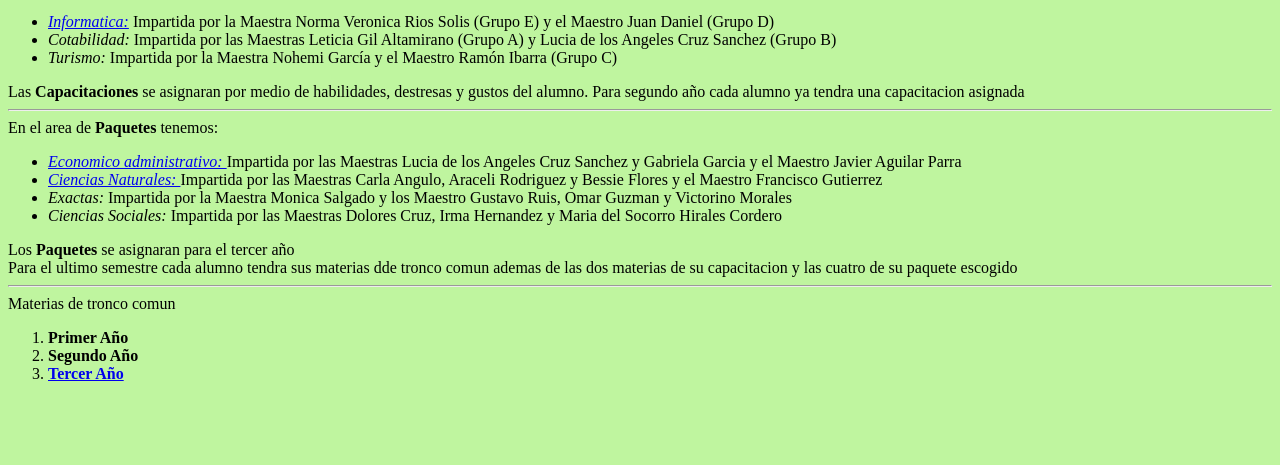
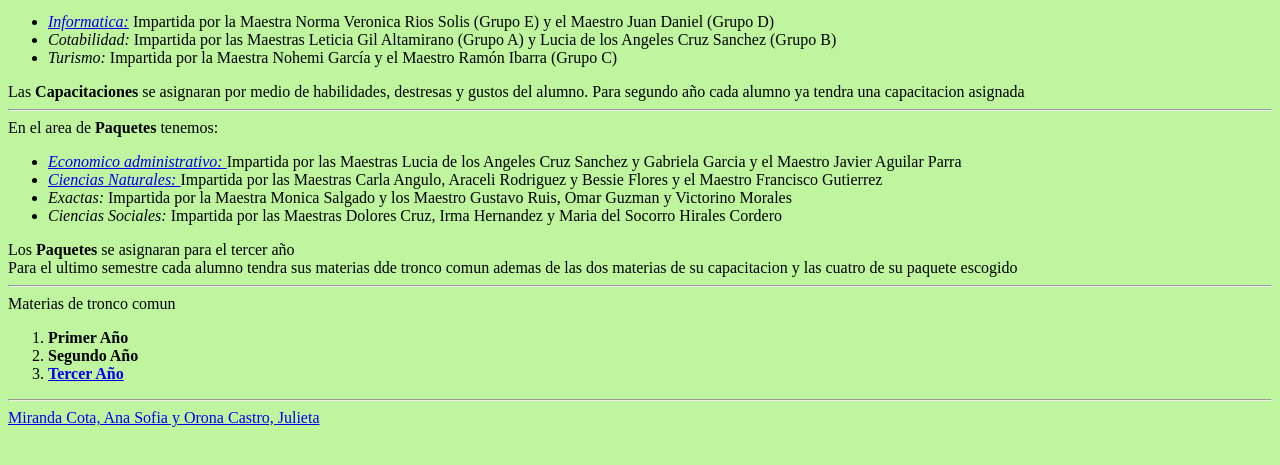
Before and after one commit to miranda-star2405/web, a plain HTML site: page index.html in a window 1280 px wide. Shown: the part 213-678 px from the top of the page. Drawn offline with Linux system fonts and the light colour scheme.

Commit message:
Update index.html

```diff
--- a/index.html
+++ b/index.html
@@ -38,7 +38,7 @@
     	<li><B>Segundo Año</B>
     	<li><a target="blank" href="materias_tronco.html"><b>Tercer Año</b>
     </ol>
-
+<hr> Miranda Cota, Ana Sofia y Orona Castro, Julieta
 
 </body>
 </html>
```
